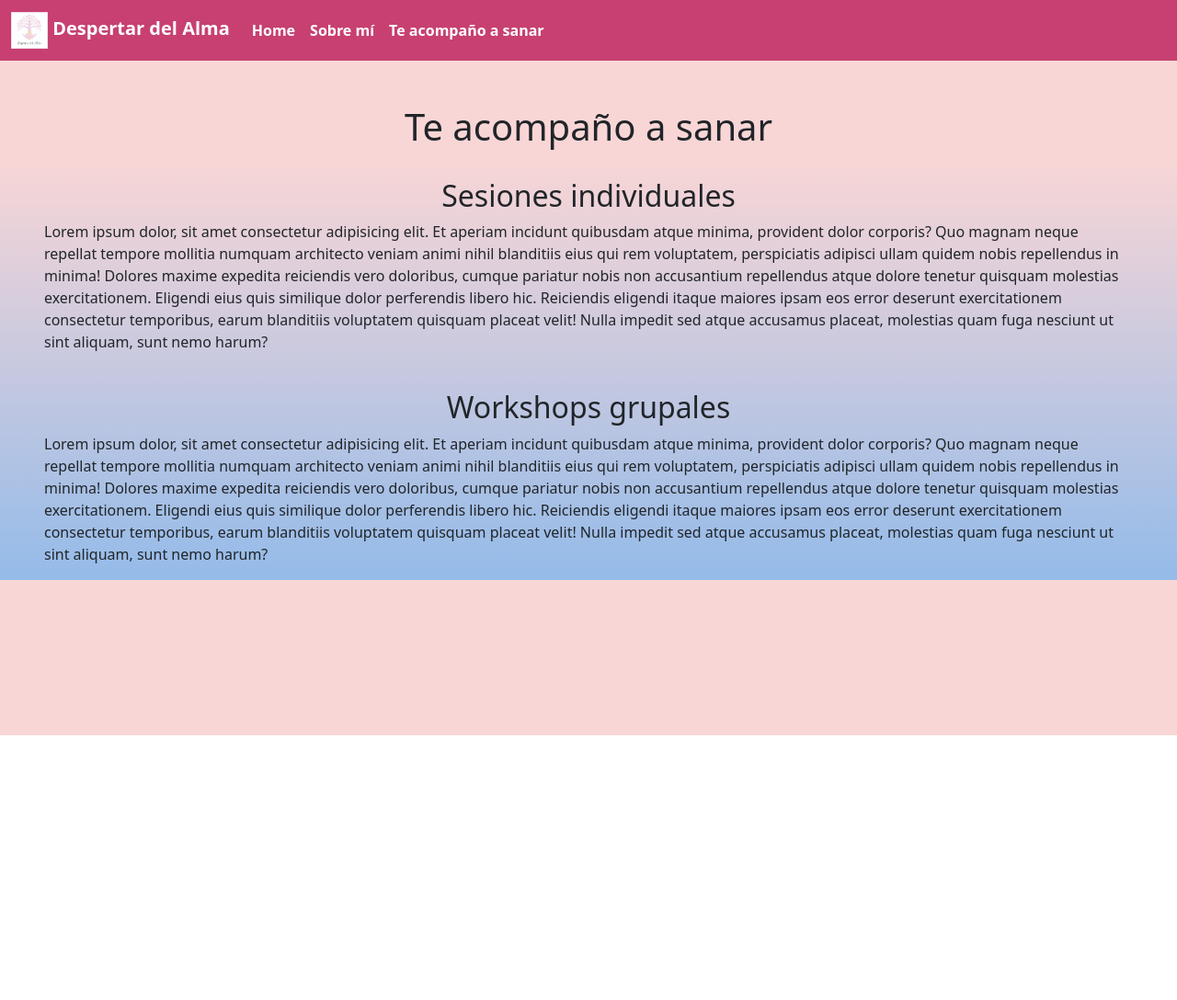
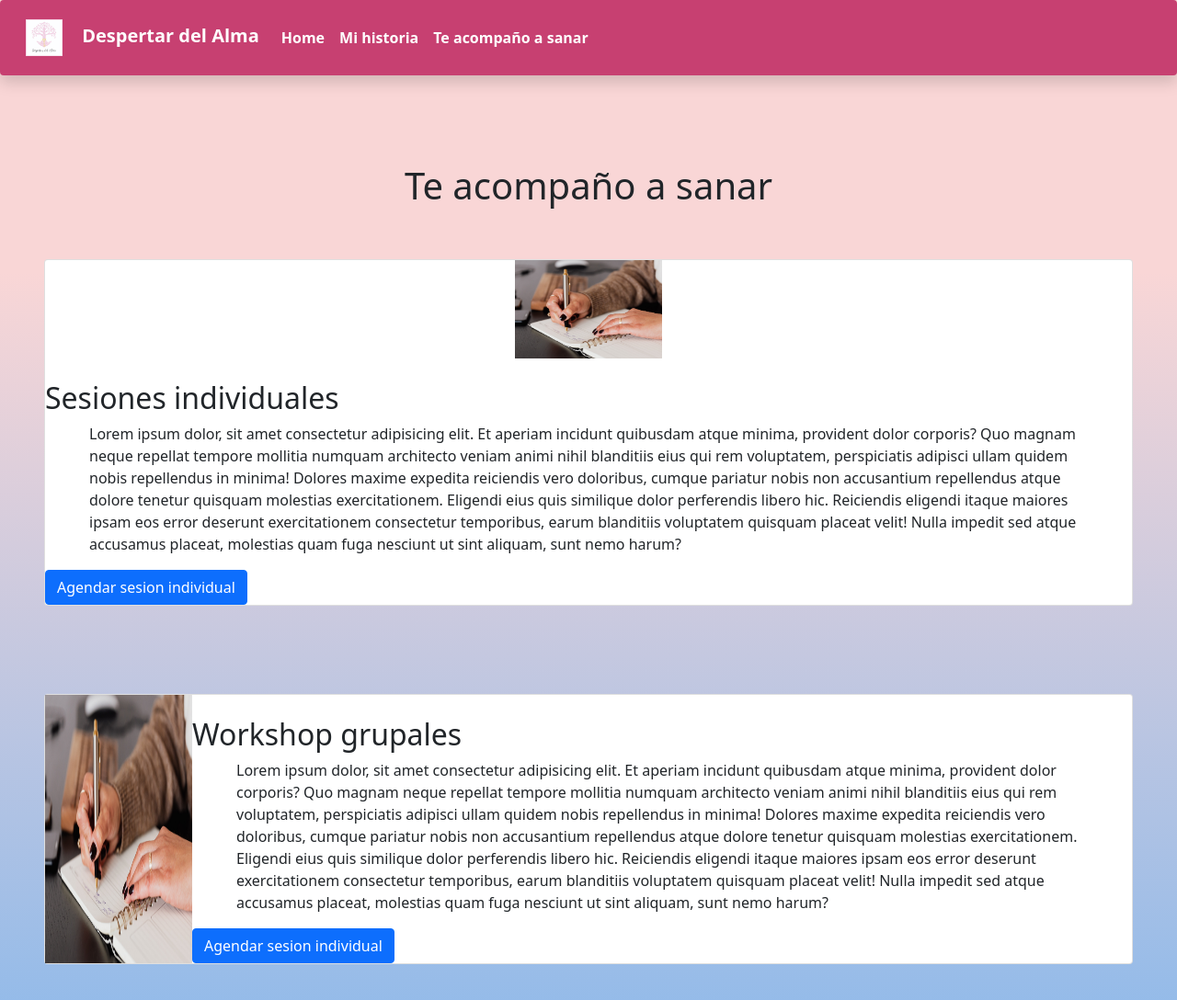
Before and after one commit to gonzalocibeira/despertar-del-alma, a website: page pages/sanar.html in a window 1280 px wide. Shown: the whole page at 92% size. Before the commit the page ends 800 px from the top, so only its background shows below. Drawn offline with nearby package versions, Linux system fonts and the light colour scheme.

Commit message:
minor changes

```diff
--- a/pages/sanar.html
+++ b/pages/sanar.html
@@ -13,10 +13,10 @@
     <link rel="stylesheet" href="../css/main.css">
 </head>
 <body>
-    <nav class="navbar navbar-expand-lg navbar-light bg-light">
+    <nav class="navbar navbar-expand-lg navbar-light bg-light shadow p-3 mb-5 bg-body rounded">
         <div class="container-fluid">
           <a class="navbar-brand" href="../index.html">
-            <img src="../images/logo.jpeg" alt="" width="40" class="d-inline-block align-middle">
+            <img src="../images/logo.jpeg" alt="" width="40" class="d-inline-block align-middle me-3">
             Despertar del Alma
           </a>
           <button class="navbar-toggler" type="button" data-bs-toggle="collapse" data-bs-target="#navbarNavAltMarkup" aria-controls="navbarNavAltMarkup" aria-expanded="false" aria-label="Toggle navigation">
@@ -25,7 +25,7 @@
           <div class="collapse navbar-collapse" id="navbarNavAltMarkup">
             <div class="navbar-nav">
               <a class="nav-link" href="../index.html">Home</a>
-              <a class="nav-link" href="./about.html">Sobre mí</a>
+              <a class="nav-link" href="./about.html">Mi historia</a>
               <a class="nav-link active" aria-current="page" href="#">Te acompaño a sanar</a>
             </div>
           </div>
@@ -34,13 +34,27 @@
       <main>
         <div class="d-flex flex-column justify-content-center align-items-center">
           <h1 class="mt-5">Te acompaño a sanar</h1>
-          <h2 class="mt-4">Sesiones individuales</h2>
-          <p class="mx-5">Lorem ipsum dolor, sit amet consectetur adipisicing elit. Et aperiam incidunt quibusdam atque minima, provident dolor corporis? Quo magnam neque repellat tempore mollitia numquam architecto veniam animi nihil blanditiis eius qui rem voluptatem, perspiciatis adipisci ullam quidem nobis repellendus in minima! Dolores maxime expedita reiciendis vero doloribus, cumque pariatur nobis non accusantium repellendus atque dolore tenetur quisquam molestias exercitationem. Eligendi eius quis similique dolor perferendis libero hic. Reiciendis eligendi itaque maiores ipsam eos error deserunt exercitationem consectetur temporibus, earum blanditiis voluptatem quisquam placeat velit! Nulla impedit sed atque accusamus placeat, molestias quam fuga nesciunt ut sint aliquam, sunt nemo harum?
-          </p>
-          <h2 class="mt-4">Workshops grupales</h2>
-          <p class="mx-5">Lorem ipsum dolor, sit amet consectetur adipisicing elit. Et aperiam incidunt quibusdam atque minima, provident dolor corporis? Quo magnam neque repellat tempore mollitia numquam architecto veniam animi nihil blanditiis eius qui rem voluptatem, perspiciatis adipisci ullam quidem nobis repellendus in minima! Dolores maxime expedita reiciendis vero doloribus, cumque pariatur nobis non accusantium repellendus atque dolore tenetur quisquam molestias exercitationem. Eligendi eius quis similique dolor perferendis libero hic. Reiciendis eligendi itaque maiores ipsam eos error deserunt exercitationem consectetur temporibus, earum blanditiis voluptatem quisquam placeat velit! Nulla impedit sed atque accusamus placeat, molestias quam fuga nesciunt ut sint aliquam, sunt nemo harum?
-          </p>
+          <div class="card d-flex justify-content-center align-items-center mx-5 my-5">
+            <img src="../images/agenda.jpg" alt="" style="width: 10rem;">
+            <div>
+              <h2 class="mt-4">Sesiones individuales</h2>
+              <p class="mx-5">Lorem ipsum dolor, sit amet consectetur adipisicing elit. Et aperiam incidunt quibusdam atque minima, provident dolor corporis? Quo magnam neque repellat tempore mollitia numquam architecto veniam animi nihil blanditiis eius qui rem voluptatem, perspiciatis adipisci ullam quidem nobis repellendus in minima! Dolores maxime expedita reiciendis vero doloribus, cumque pariatur nobis non accusantium repellendus atque dolore tenetur quisquam molestias exercitationem. Eligendi eius quis similique dolor perferendis libero hic. Reiciendis eligendi itaque maiores ipsam eos error deserunt exercitationem consectetur temporibus, earum blanditiis voluptatem quisquam placeat velit! Nulla impedit sed atque accusamus placeat, molestias quam fuga nesciunt ut sint aliquam, sunt nemo harum?
+              </p>
+              <button class="btn btn-primary">Agendar sesion individual</button>
+            </div>
+          </div>
+          <div class="card d-flex flex-row mx-5 my-5">
+            <img src="../images/agenda.jpg" alt="" style="width: 10rem;">
+            <div>
+              <h2 class="mt-4">Workshop grupales</h2>
+              <p class="mx-5">Lorem ipsum dolor, sit amet consectetur adipisicing elit. Et aperiam incidunt quibusdam atque minima, provident dolor corporis? Quo magnam neque repellat tempore mollitia numquam architecto veniam animi nihil blanditiis eius qui rem voluptatem, perspiciatis adipisci ullam quidem nobis repellendus in minima! Dolores maxime expedita reiciendis vero doloribus, cumque pariatur nobis non accusantium repellendus atque dolore tenetur quisquam molestias exercitationem. Eligendi eius quis similique dolor perferendis libero hic. Reiciendis eligendi itaque maiores ipsam eos error deserunt exercitationem consectetur temporibus, earum blanditiis voluptatem quisquam placeat velit! Nulla impedit sed atque accusamus placeat, molestias quam fuga nesciunt ut sint aliquam, sunt nemo harum?
+              </p>
+              <button class="btn btn-primary">Agendar sesion individual</button>
+            </div>
+          </div>
         </div>
+        <!-- Carousel testimonios -->
+
       </main>
     <!-- Bootstrap JS -->
     <script src="https://cdn.jsdelivr.net/npm/bootstrap@5.1.3/dist/js/bootstrap.bundle.min.js" integrity="sha384-ka7Sk0Gln4gmtz2MlQnikT1wXgYsOg+OMhuP+IlRH9sENBO0LRn5q+8nbTov4+1p" crossorigin="anonymous"></script>
--- a/scss/components/_general.scss
+++ b/scss/components/_general.scss
@@ -1,6 +1,6 @@
 body{
     background: rgb(249,214,214);
-background: linear-gradient(180deg, rgba(249,214,214,1) 27%, rgba(148,187,233,1) 100%)!important;
+    background: linear-gradient(180deg, rgba(249,214,214,1) 27%, rgba(148,187,233,1) 100%)!important;
 }
 
 .navbar{
```
Also changed, not shown: index.html (+8 -7 lines), pages/about.html (+2 -2 lines), images/agenda.jpg (added).
